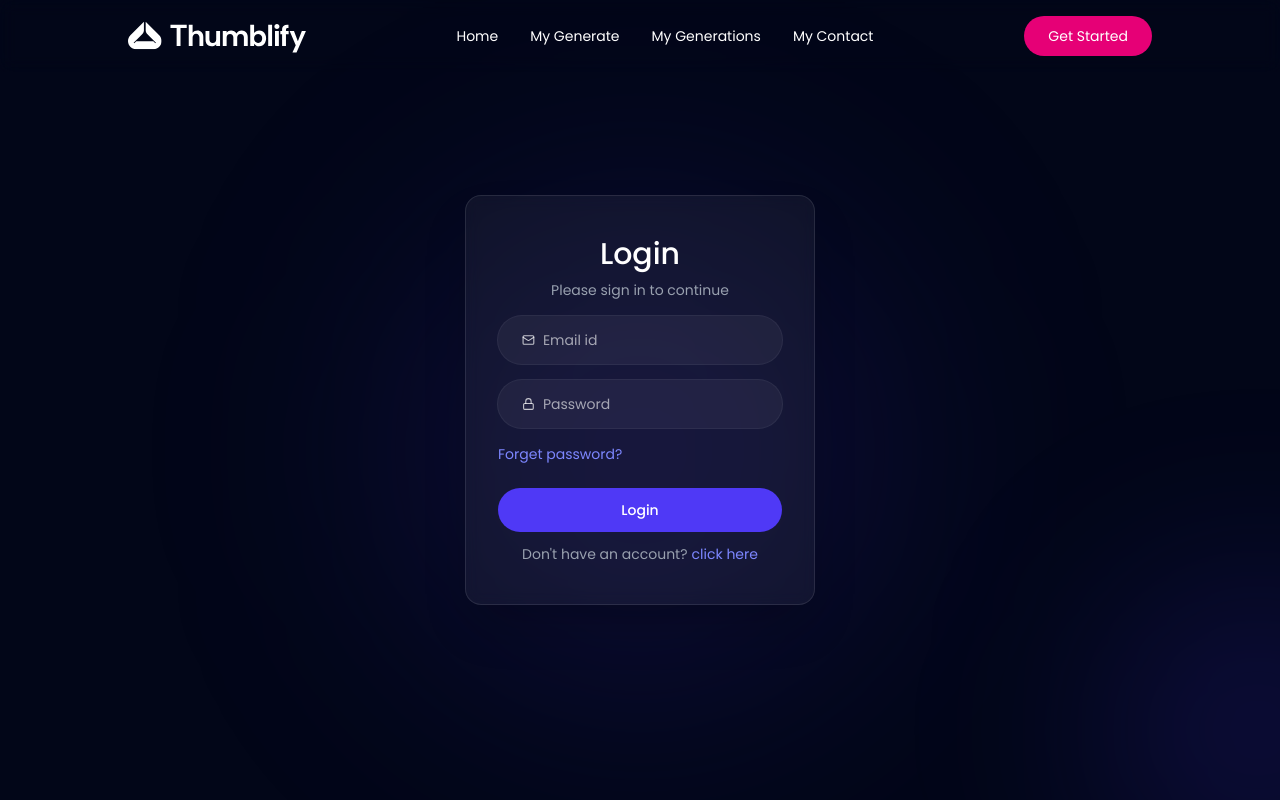
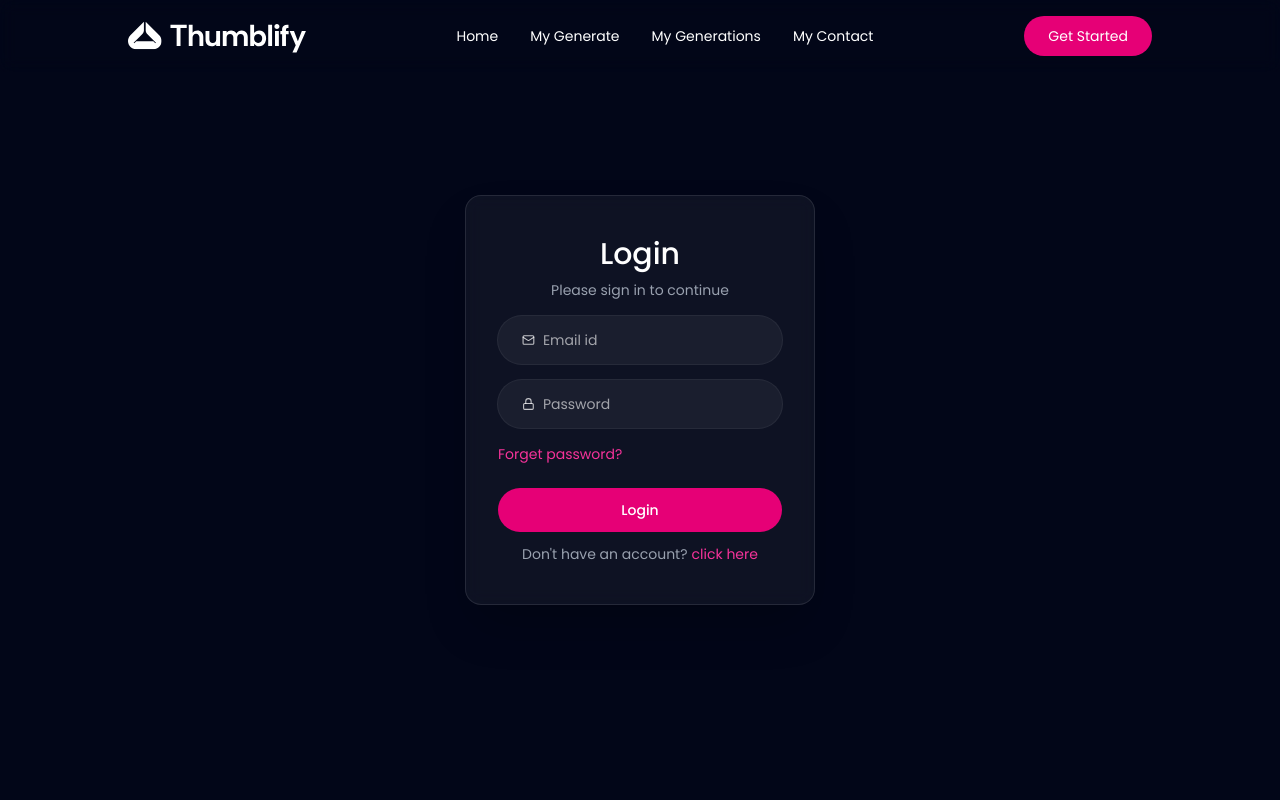
Before and after one commit to mvdevelop/ai-thumbnail-generator, a React (Vite) app in the folder reactjs/: page /login in a window 1280 px wide. Shown: the top 800 px of the page. Built offline with nearby package versions, Linux system fonts and the light colour scheme.

Commit message:
feat: working on login

```diff
--- a/reactjs/src/components/Login.tsx
+++ b/reactjs/src/components/Login.tsx
@@ -1,5 +1,6 @@
 
 import React from "react";
+import SoftBackdrop from "./SoftBackdrop";
 
 function Login() {
   const [state, setState] = React.useState("login");
@@ -20,9 +21,10 @@
   };
 
   return (
-    /* Container Principal: Garante centralização vertical e horizontal */
+    <>
+      <SoftBackdrop />
+
       <div className="min-h-screen w-full flex items-center justify-center bg-slate-950 p-4 relative overflow-hidden">
-
         <form
           onSubmit={handleSubmit}
           // Ajustado: max-w-md para garantir que não fique gigante em telas grandes e z-10 para ficar acima do fundo
@@ -37,44 +39,39 @@
           </p>
 
           {state !== "login" && (
-          <div className="flex items-center mt-6 w-full bg-white/5 ring-1 ring-white/10 focus-within:ring-indigo-500/60 h-12 rounded-full overflow-hidden pl-6 gap-2 transition-all">
+            <div className="flex items-center mt-6 w-full bg-white/5 ring-1 ring-white/10 focus-within:ring-pink-500/60 h-12 rounded-full overflow-hidden pl-6 gap-2 transition-all">
               <svg xmlns="http://www.w3.org/2000/svg" width="16" height="16" viewBox="0 0 24 24" fill="none" stroke="currentColor" className="text-white/60" strokeWidth="2" strokeLinecap="round" strokeLinejoin="round"> <circle cx="12" cy="8" r="5" /> <path d="M20 21a8 8 0 0 0-16 0" /> </svg>
               <input type="text" name="name" placeholder="Name" className="w-full bg-transparent text-white placeholder-white/60 border-none outline-none" value={formData.name} onChange={handleChange} required />
             </div>
           )}
 
-        <div className="flex items-center w-full mt-4 bg-white/5 ring-1 ring-white/10 focus-within:ring-indigo-500/60 h-12 rounded-full overflow-hidden pl-6 gap-2 transition-all">
+          <div className="flex items-center w-full mt-4 bg-white/5 ring-1 ring-white/10 focus-within:ring-pink-500/60 h-12 rounded-full overflow-hidden pl-6 gap-2 transition-all">
             <svg xmlns="http://www.w3.org/2000/svg" width="14" height="14" viewBox="0 0 24 24" fill="none" stroke="currentColor" className="text-white/75" strokeWidth="2" strokeLinecap="round" strokeLinejoin="round"> <path d="m22 7-8.991 5.727a2 2 0 0 1-2.009 0L2 7" /> <rect x="2" y="4" width="20" height="16" rx="2" /> </svg>
             <input type="email" name="email" placeholder="Email id" className="w-full bg-transparent text-white placeholder-white/60 border-none outline-none" value={formData.email} onChange={handleChange} required />
           </div>
 
-        <div className="flex items-center mt-4 w-full bg-white/5 ring-1 ring-white/10 focus-within:ring-indigo-500/60 h-12 rounded-full overflow-hidden pl-6 gap-2 transition-all">
+          <div className="flex items-center mt-4 w-full bg-white/5 ring-1 ring-white/10 focus-within:ring-pink-500/60 h-12 rounded-full overflow-hidden pl-6 gap-2 transition-all">
             <svg xmlns="http://www.w3.org/2000/svg" width="14" height="14" viewBox="0 0 24 24" fill="none" stroke="currentColor" className="text-white/75" strokeWidth="2" strokeLinecap="round" strokeLinejoin="round"> <rect width="18" height="11" x="3" y="11" rx="2" ry="2" /> <path d="M7 11V7a5 5 0 0 1 10 0v4" /> </svg>
             <input type="password" name="password" placeholder="Password" className="w-full bg-transparent text-white placeholder-white/60 border-none outline-none" value={formData.password} onChange={handleChange} required />
           </div>
 
           <div className="mt-4 text-left">
-          <button type="button" className="text-sm text-indigo-400 hover:underline">
+            <button type="button" className="text-sm text-pink-500 hover:underline">
               Forget password?
             </button>
           </div>
 
-        <button type="submit" className="mt-6 w-full h-11 rounded-full text-white bg-indigo-600 hover:bg-indigo-500 transition font-medium">
+          <button type="submit" className="mt-6 w-full h-11 rounded-full text-white bg-pink-600 hover:bg-pink-500 transition font-medium">
             {state === "login" ? "Login" : "Sign up"}
           </button>
 
           <p onClick={() => setState(prev => prev === "login" ? "register" : "login")} className="text-gray-400 text-sm mt-3 mb-10 cursor-pointer">
             {state === "login" ? "Don't have an account?" : "Already have an account?"}
-          <span className="text-indigo-400 hover:underline ml-1">click here</span>
+            <span className="text-pink-500 hover:underline ml-1">click here</span>
           </p>
         </form>
-
-      {/* Backdrop corrigido: fixed e z-0 */}
-      <div className='fixed inset-0 z-0 pointer-events-none'>
-        <div className='absolute left-1/2 top-1/4 -translate-x-1/2 w-[500px] h-[500px] bg-indigo-800/20 rounded-full blur-[120px]' />
-        <div className='absolute right-[-10%] bottom-[-10%] w-[300px] h-[300px] bg-indigo-700/20 rounded-full blur-[100px]' />
       </div>
-    </div>
+    </>
   );
 }
 
--- /dev/null
+++ b/reactjs/src/components/SoftBackdrop.tsx
@@ -0,0 +1,18 @@
+
+import React from 'react';
+
+
+
+function SoftBackdrop() {
+  return (
+    <>
+      {/* Backdrop corrigido: fixed e z-0 */}
+      <div className='fixed inset-0 z-0 pointer-events-none'>
+        <div className='absolute left-1/2 top-1/4 -translate-x-1/2 w-[500px] h-[500px] bg-indigo-800/20 rounded-full blur-[120px]' />
+        <div className='absolute right-[-10%] bottom-[-10%] w-[300px] h-[300px] bg-indigo-700/20 rounded-full blur-[100px]' />
+      </div>
+    </>
+  )
+}
+
+export default SoftBackdrop;
```
Lines whose indentation alone changed are shown as unchanged.
